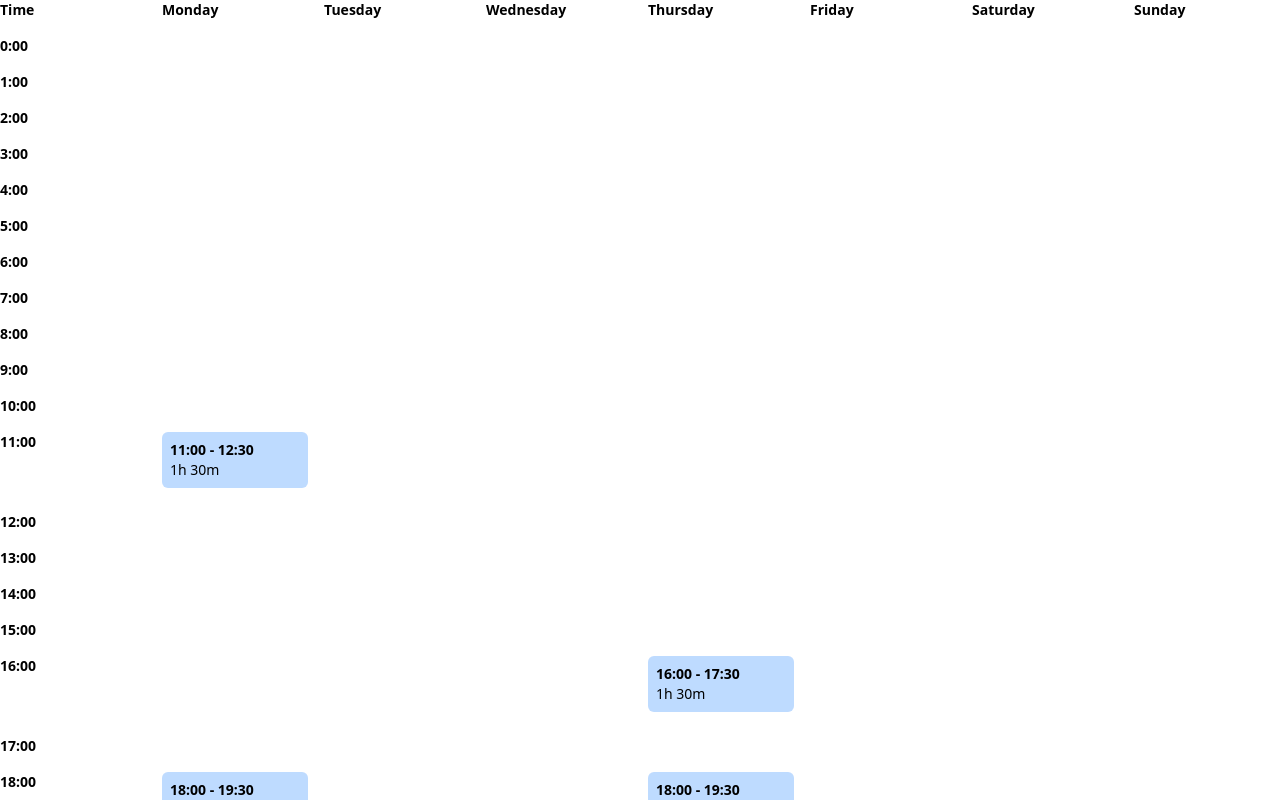
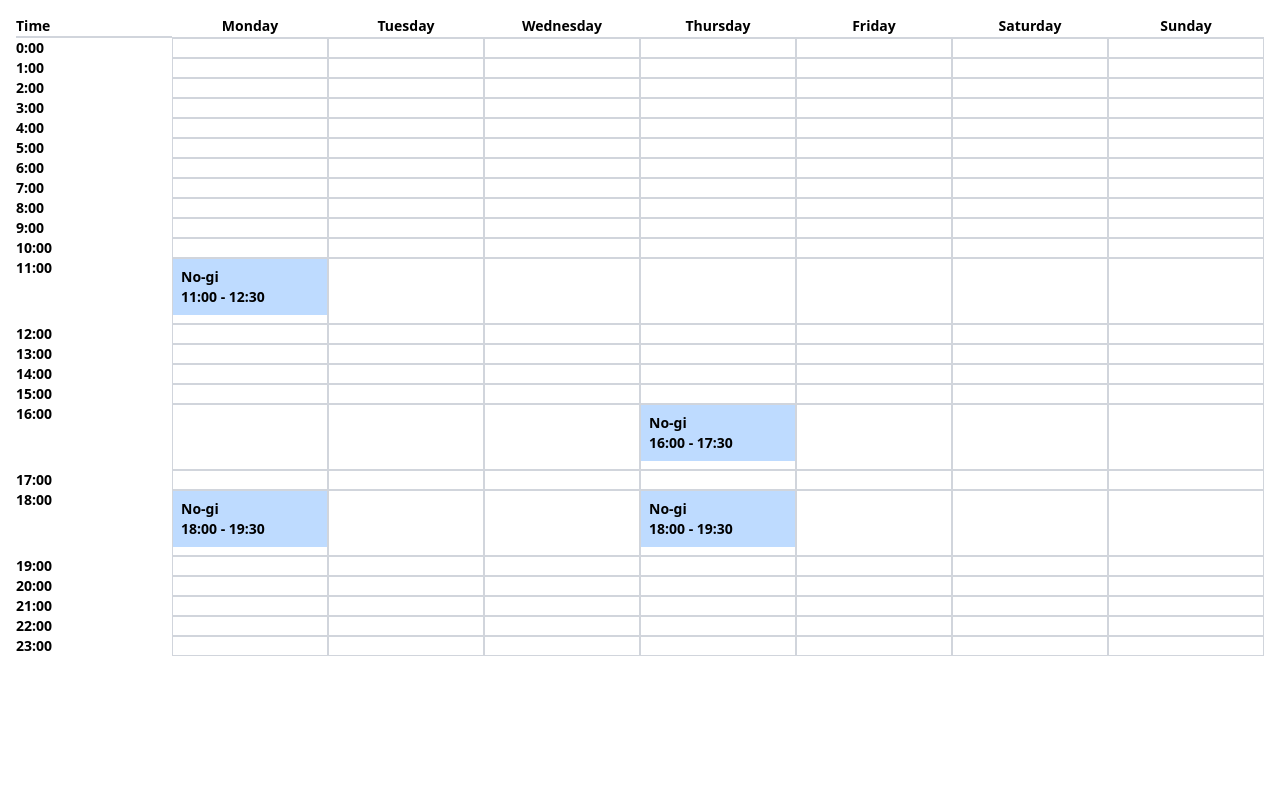
Before and after one commit to LucaBazzea/roll_call, a SvelteKit app in the folder client/: page /gym/schedule in a window 1280 px wide. Shown: the top 800 px of the page. Built offline with nearby package versions, Linux system fonts and the light colour scheme.

Commit message:
Add title to event

```diff
--- a/client/src/routes/gym/schedule/+page.svelte
+++ b/client/src/routes/gym/schedule/+page.svelte
@@ -1,14 +1,14 @@
 <script>
 	let schedule = {
 		mon: [
-			{ start: '11:00', end: '12:30' },
-			{ start: '18:00', end: '19:30' }
+			{ title: 'No-gi', start: '11:00', end: '12:30' },
+			{ title: 'No-gi', start: '18:00', end: '19:30' }
 		],
 		tue: [],
 		wed: [],
 		thu: [
-			{ start: '16:00', end: '17:30' },
-			{ start: '18:00', end: '19:30' }
+			{ title: 'No-gi', start: '16:00', end: '17:30' },
+			{ title: 'No-gi', start: '18:00', end: '19:30' }
 		],
 		fri: [],
 		sat: [],
@@ -28,25 +28,25 @@
 	}
 </script>
 
-<div class="grid grid-cols-8 gap-4 text-sm">
-	<div class="col-span-1 font-bold">Time</div>
-	<div class="col-span-1 font-bold">Monday</div>
-	<div class="col-span-1 font-bold">Tuesday</div>
-	<div class="col-span-1 font-bold">Wednesday</div>
-	<div class="col-span-1 font-bold">Thursday</div>
-	<div class="col-span-1 font-bold">Friday</div>
-	<div class="col-span-1 font-bold">Saturday</div>
-	<div class="col-span-1 font-bold">Sunday</div>
+<div class="grid grid-cols-8 p-4 text-sm">
+	<div class="col-span-1 border-b-2 border-gray-300 font-bold">Time</div>
+	<div class="col-span-1 border-b-1 border-gray-300 text-center font-bold">Monday</div>
+	<div class="col-span-1 border-b-1 border-gray-300 text-center font-bold">Tuesday</div>
+	<div class="col-span-1 border-b-1 border-gray-300 text-center font-bold">Wednesday</div>
+	<div class="col-span-1 border-b-1 border-gray-300 text-center font-bold">Thursday</div>
+	<div class="col-span-1 border-b-1 border-gray-300 text-center font-bold">Friday</div>
+	<div class="col-span-1 border-b-1 border-gray-300 text-center font-bold">Saturday</div>
+	<div class="col-span-1 border-b-1 border-gray-300 text-center font-bold">Sunday</div>
 
 	{#each Array.from({ length: 24 }, (_, i) => i) as hour}
 		<div class="col-span-1 font-bold">{formatTime(`${hour}:00`)}</div>
 		{#each Object.keys(schedule) as day}
-			<div class="col-span-1">
+			<div class="col-span-1 border-1 border-gray-300">
 				{#each schedule[day] as event}
 					{#if event.start.split(':')[0] === `${hour}`}
-						<div class="mb-2 rounded-md bg-blue-200 p-2">
+						<div class="mb-2 bg-blue-200 p-2">
+							<div class="font-bold">{event.title}</div>
 							<div class="font-bold">{formatTime(event.start)} - {formatTime(event.end)}</div>
-							<div>{getDuration(event.start, event.end)}</div>
 						</div>
 					{/if}
 				{/each}
```
